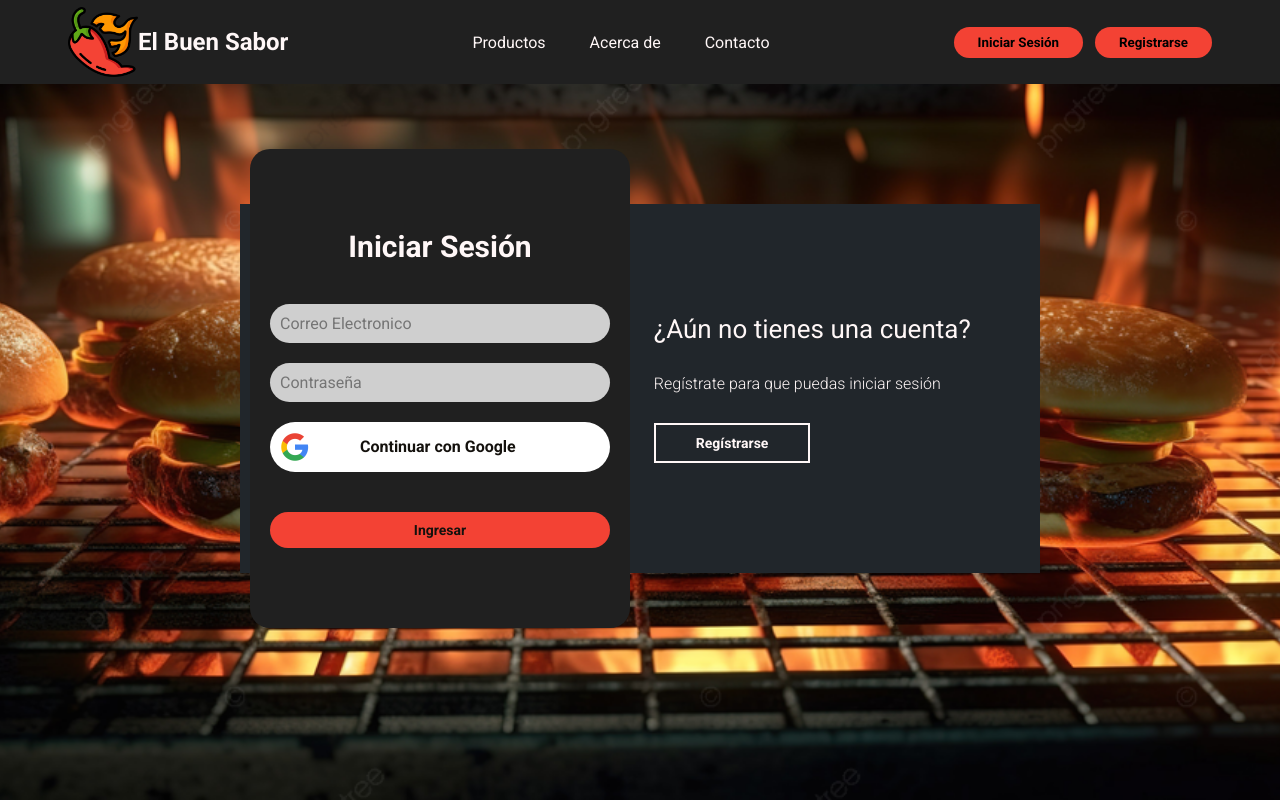
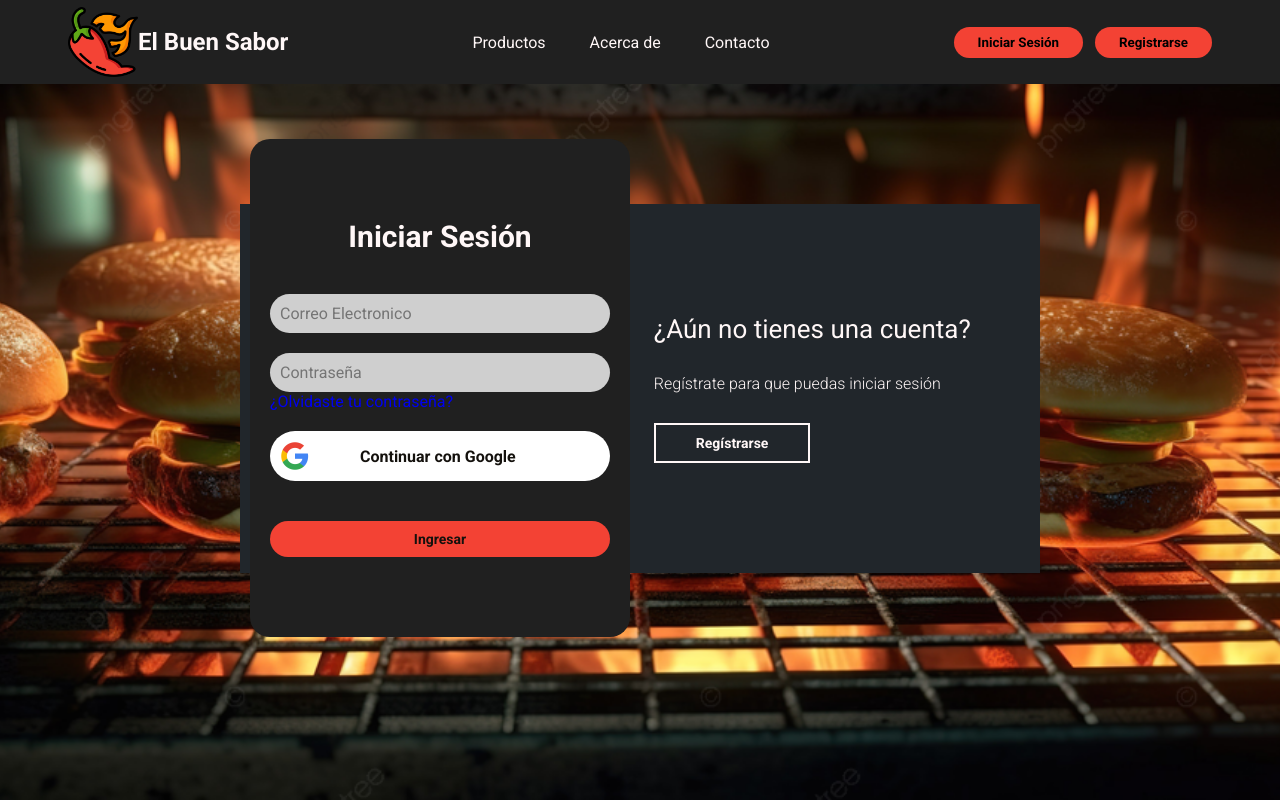
Before and after one commit to Teneze/BuenSaborPimienta, a plain HTML site: page HU-2) Login/Login.html in a window 1280 px wide. Drawn offline with Linux system fonts and the light colour scheme.

Commit message:
Update Login.html

```diff
--- a/HU-2) Login/Login.html
+++ b/HU-2) Login/Login.html
@@ -51,6 +51,7 @@
                         <h2>Iniciar Sesión</h2>
                         <input type="text" placeholder="Correo Electronico">
                         <input type="password" placeholder="Contraseña">
+                        <a href="#">¿Olvidaste tu contraseña?</a>
                         <button href="#" class="IniciarGoogle"><img src="LogoGoogle.png" alt="">Continuar con Google</button>
                         <button>Ingresar</button>
                     </form>
```
